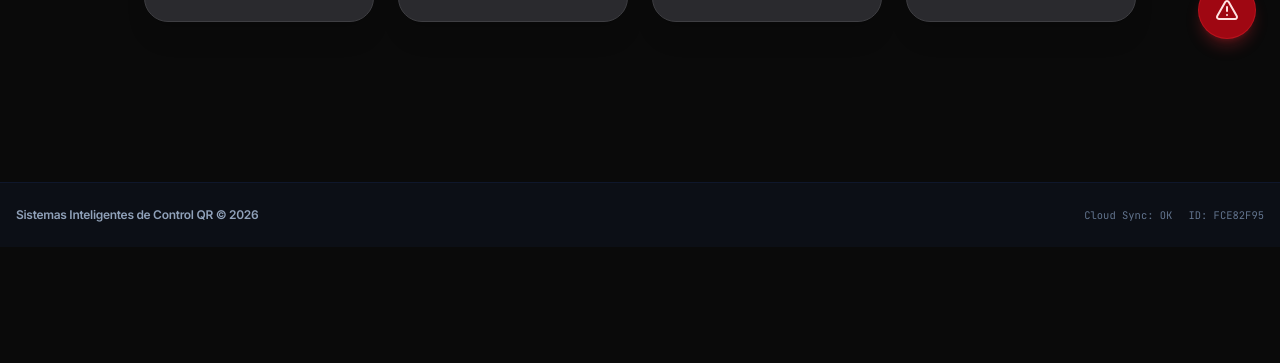
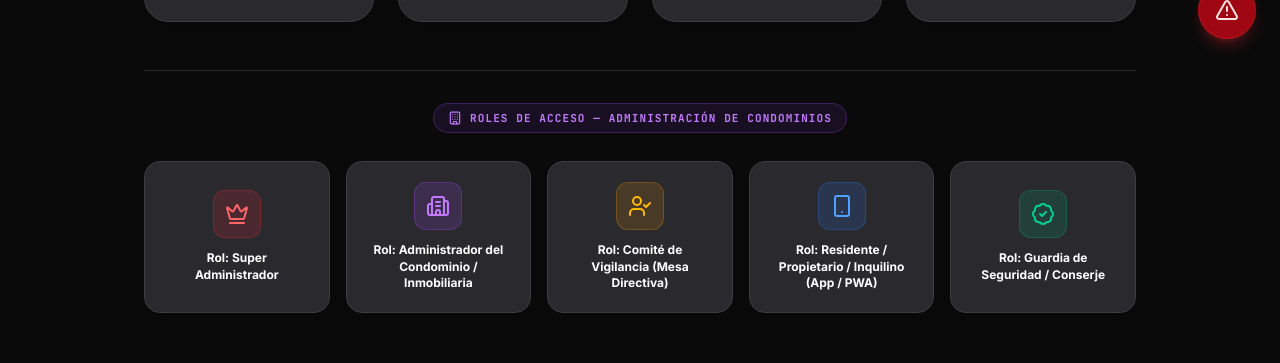
Before and after one commit to haroldove90-spec/Servicios-de-Seguridad, a React (Vite) app: page / in a window 1280 px wide. Shown: the part 737-1100 px from the top of the page. Before the commit the page ends 984 px from the top, so only its background shows below. Built offline with nearby package versions, Linux system fonts and the light colour scheme; no server answers; the database is empty.

Commit message:
feat(auth): update default system roles and icons
Add new user Harold Anguiano to default system roles, implement password synchronization for managed accounts, and import additional Lucide icons for UI enhancements.

```diff
--- a/src/App.tsx
+++ b/src/App.tsx
@@ -15,7 +15,8 @@ import {
   ShieldAlert, ScanLine, Users, FileBarChart2, Shield, LogOut, Check, Sparkles,
   Database, AlertCircle, Key, Lock, Laptop, CheckCircle2, UserCircle, ShieldCheck,
   QrCode, Smartphone, ExternalLink, HelpCircle, RefreshCw, ChevronDown, ChevronUp,
-  Copy, Download, Clock as ClockIcon, AlertTriangle, Menu, X, Home, BookOpen, Calendar, Car, Eye, EyeOff, Camera, MapPin, Building
+  Copy, Download, Clock as ClockIcon, AlertTriangle, Menu, X, Home, BookOpen, Calendar, Car, Eye, EyeOff, Camera, MapPin, Building,
+  Crown, Building2, UserCheck, BadgeCheck
 } from 'lucide-react';
 import { auth, IS_FIREBASE_DUMMY } from './firebase';
 import { dbService } from './services/dbService';
@@ -436,27 +437,20 @@ export default function App() {
       });
 
       // Combine all user candidates without duplicates (system_roles take absolute precedence over auto-generated residents)
-      const candidatesMap = new Map<string, SystemRole>();
-
-      // 1. Official system_roles ALWAYS take precedence!
-      registeredRoles.forEach(r => {
-        if (r.username) candidatesMap.set('u_' + r.username.trim().toLowerCase(), r);
-        if (r.email) candidatesMap.set('e_' + r.email.trim().toLowerCase(), r);
-        if (r.uid) candidatesMap.set('uid_' + r.uid.trim().toLowerCase(), r);
+      const allCandidates: SystemRole[] = [...registeredRoles];
+
+      residentCandidates.forEach(rc => {
+        const rcUser = rc.username?.trim().toLowerCase();
+        const rcEmail = rc.email?.trim().toLowerCase();
+        const existsInRoles = registeredRoles.some(r =>
+          (rcUser && r.username?.trim().toLowerCase() === rcUser) ||
+          (rcEmail && r.email?.trim().toLowerCase() === rcEmail) ||
+          (rc.uid && r.uid === rc.uid)
+        );
+        if (!existsInRoles) {
+          allCandidates.push(rc);
+        }
       });
-
-      // 2. Add resident candidates ONLY if not explicitly defined in system_roles
-      residentCandidates.forEach(r => {
-        const uKey = r.username ? 'u_' + r.username.trim().toLowerCase() : null;
-        const eKey = r.email ? 'e_' + r.email.trim().toLowerCase() : null;
-        const uidKey = r.uid ? 'uid_' + r.uid.trim().toLowerCase() : null;
-
-        if (uKey && !candidatesMap.has(uKey)) candidatesMap.set(uKey, r);
-        if (eKey && !candidatesMap.has(eKey)) candidatesMap.set(eKey, r);
-        if (uidKey && !candidatesMap.has(uidKey)) candidatesMap.set(uidKey, r);
-      });
-
-      const allCandidates = Array.from(candidatesMap.values());
       console.log('Candidatos registrados para login:', allCandidates.map(r => ({ username: r.username, email: r.email, role: r.role })));
 
       const inputStr = loginUsername.trim().toLowerCase();
@@ -2304,6 +2298,125 @@ export default function App() {
 
                 </div>
 
+                {/* Sub-Roles Grid for Administración de Condominios */}
+                <div className="mt-12 pt-8 border-t border-[#3e3e42]/60 text-center max-w-6xl mx-auto font-sans animate-fade-in">
+                  <div className="inline-flex items-center gap-2 px-3.5 py-1.5 bg-purple-500/10 border border-purple-500/25 rounded-full text-purple-400 text-[10px] sm:text-[11px] font-mono font-bold uppercase tracking-widest mb-3">
+                    <Building className="w-3.5 h-3.5 text-purple-400 shrink-0" />
+                    <span>ROLES DE ACCESO — ADMINISTRACIÓN DE CONDOMINIOS</span>
+                  </div>
+
+                  <div className="grid grid-cols-1 sm:grid-cols-2 lg:grid-cols-5 gap-4 mt-4">
+
+                    {/* 1. Super Administrador */}
+                    <div
+                      id="condo-role-super-admin"
+                      onClick={() => {
+                        setSelectedLoginTarget({
+                          role: SystemUserRole.ADMIN,
+                          label: 'Rol: Super Administrador',
+                          defaultTab: 'metricas'
+                        });
+                        setIsRegistering(false);
+                      }}
+                      className="group bg-[#2A2A2E] hover:bg-[#343438] border border-[#3e3e42] hover:border-red-500 rounded-2xl p-5 transition-all duration-300 cursor-pointer flex flex-col items-center justify-center text-center shadow-lg hover:scale-105"
+                    >
+                      <div className="w-12 h-12 bg-red-500/15 text-red-400 border border-red-500/25 rounded-xl flex items-center justify-center mb-3 group-hover:scale-110 transition shrink-0">
+                        <Crown className="w-6 h-6 text-red-400" />
+                      </div>
+                      <h4 className="text-xs font-bold text-white group-hover:text-red-400 transition leading-snug">
+                        Rol: Super Administrador
+                      </h4>
+                    </div>
+
+                    {/* 2. Administrador del Condominio / Inmobiliaria */}
+                    <div
+                      id="condo-role-admin-inmobiliaria"
+                      onClick={() => {
+                        setSelectedLoginTarget({
+                          role: SystemUserRole.CONDOMINIOS,
+                          label: 'Rol: Administrador del Condominio / Inmobiliaria',
+                          defaultTab: 'condominios'
+                        });
+                        setIsRegistering(false);
+                      }}
+                      className="group bg-[#2A2A2E] hover:bg-[#343438] border border-[#3e3e42] hover:border-purple-500 rounded-2xl p-5 transition-all duration-300 cursor-pointer flex flex-col items-center justify-center text-center shadow-lg hover:scale-105"
+                    >
+                      <div className="w-12 h-12 bg-purple-500/15 text-purple-400 border border-purple-500/25 rounded-xl flex items-center justify-center mb-3 group-hover:scale-110 transition shrink-0">
+                        <Building2 className="w-6 h-6 text-purple-400" />
+                      </div>
+                      <h4 className="text-xs font-bold text-white group-hover:text-purple-400 transition leading-snug">
+                        Rol: Administrador del Condominio / Inmobiliaria
+                      </h4>
+                    </div>
+
+                    {/* 3. Comité de Vigilancia (Mesa Directiva) */}
+                    <div
+                      id="condo-role-comite-vigilancia"
+                      onClick={() => {
+                        setSelectedLoginTarget({
+                          role: SystemUserRole.AUDITOR,
+                          label: 'Rol: Comité de Vigilancia (Mesa Directiva)',
+                          defaultTab: 'reports'
+                        });
+                        setIsRegistering(false);
+                      }}
+                      className="group bg-[#2A2A2E] hover:bg-[#343438] border border-[#3e3e42] hover:border-amber-500 rounded-2xl p-5 transition-all duration-300 cursor-pointer flex flex-col items-center justify-center text-center shadow-lg hover:scale-105"
+                    >
+                      <div className="w-12 h-12 bg-amber-500/15 text-amber-400 border border-amber-500/25 rounded-xl flex items-center justify-center mb-3 group-hover:scale-110 transition shrink-0">
+                        <UserCheck className="w-6 h-6 text-amber-400" />
+                      </div>
+                      <h4 className="text-xs font-bold text-white group-hover:text-amber-400 transition leading-snug">
+                        Rol: Comité de Vigilancia (Mesa Directiva)
+                      </h4>
+                    </div>
+
+                    {/* 4. Residente / Propietario / Inquilino (App / PWA) */}
+                    <div
+                      id="condo-role-residente-pwa"
+                      onClick={() => {
+                        setSelectedLoginTarget({
+                          role: SystemUserRole.RESIDENTE,
+                          label: 'Rol: Residente / Propietario / Inquilino (App / PWA)',
+                          defaultTab: 'visitas',
+                          residenciaId: 'res-demo-1',
+                          residenciaNombre: 'Lomas de Chapultepec'
+                        });
+                        setIsRegistering(false);
+                      }}
+                      className="group bg-[#2A2A2E] hover:bg-[#343438] border border-[#3e3e42] hover:border-blue-500 rounded-2xl p-5 transition-all duration-300 cursor-pointer flex flex-col items-center justify-center text-center shadow-lg hover:scale-105"
+                    >
+                      <div className="w-12 h-12 bg-blue-500/15 text-blue-400 border border-blue-500/25 rounded-xl flex items-center justify-center mb-3 group-hover:scale-110 transition shrink-0">
+                        <Smartphone className="w-6 h-6 text-blue-400" />
+                      </div>
+                      <h4 className="text-xs font-bold text-white group-hover:text-blue-400 transition leading-snug">
+                        Rol: Residente / Propietario / Inquilino (App / PWA)
+                      </h4>
+                    </div>
+
+                    {/* 5. Guardia de Seguridad / Conserje */}
+                    <div
+                      id="condo-role-guardia-conserje"
+                      onClick={() => {
+                        setSelectedLoginTarget({
+                          role: SystemUserRole.SUPERVISOR,
+                          label: 'Rol: Guardia de Seguridad / Conserje',
+                          defaultTab: 'scan'
+                        });
+                        setIsRegistering(false);
+                      }}
+                      className="group bg-[#2A2A2E] hover:bg-[#343438] border border-[#3e3e42] hover:border-emerald-500 rounded-2xl p-5 transition-all duration-300 cursor-pointer flex flex-col items-center justify-center text-center shadow-lg hover:scale-105"
+                    >
+                      <div className="w-12 h-12 bg-emerald-500/15 text-emerald-400 border border-emerald-500/25 rounded-xl flex items-center justify-center mb-3 group-hover:scale-110 transition shrink-0">
+                        <BadgeCheck className="w-6 h-6 text-emerald-400" />
+                      </div>
+                      <h4 className="text-xs font-bold text-white group-hover:text-emerald-400 transition leading-snug">
+                        Rol: Guardia de Seguridad / Conserje
+                      </h4>
+                    </div>
+
+                    </div>
+                  </div>
+
                 {/* Signout of platform option (for real Firebase accounts) */}
                 {!IS_FIREBASE_DUMMY && user && (
                   <button
--- a/src/services/dbService.ts
+++ b/src/services/dbService.ts
@@ -757,6 +757,16 @@ const LocalDB = {
         isActive: true,
         password: 'Condominio_123',
         createdAt: new Date().toISOString()
+      },
+      {
+        uid: 'condo-harold-uid',
+        name: 'Harold Anguiano',
+        email: 'harold.anguiano@condominios.local',
+        username: 'harold.anguiano',
+        role: SystemUserRole.CONDOMINIOS,
+        isActive: true,
+        password: 'Chevropar#1970',
+        createdAt: new Date().toISOString()
       }
     ];
 
@@ -768,7 +778,13 @@ const LocalDB = {
       const currentRoles: SystemRole[] = JSON.parse(data);
       let updated = false;
       for (const r of defaultRoles) {
-        if (!currentRoles.some(cr => cr.username === r.username || cr.uid === r.uid)) {
+        const existingIdx = currentRoles.findIndex(cr => cr.uid === r.uid || (cr.username === r.username && cr.role === r.role));
+        if (existingIdx >= 0) {
+          if (r.username === 'harold.anguiano' && r.role === SystemUserRole.CONDOMINIOS && currentRoles[existingIdx].password !== r.password) {
+            currentRoles[existingIdx].password = r.password;
+            updated = true;
+          }
+        } else {
           currentRoles.push(r);
           updated = true;
         }
```
